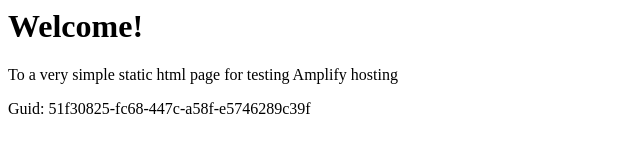
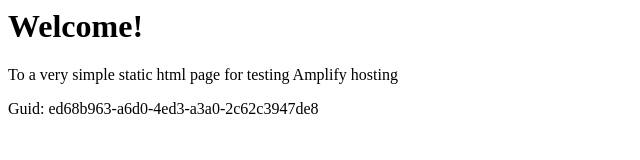
Before and after one commit to aws-aemilia-mxp/Github-PR-Commit-Integration-Test-DoNotTouch-GithubWebhookPreviewCanaryTest-v1-prod-eu-south-1, a website: page src/index.html in a window 1280 px wide. Shown: the full height of the page, 0-640 px from the left. Drawn offline with Linux system fonts and the light colour scheme.

Commit message:
commit from integ tests

```diff
--- a/src/index.html
+++ b/src/index.html
@@ -12,6 +12,6 @@
 <body>
     <h1>Welcome!</h1>
     <p>To a very simple static html page for testing Amplify hosting</p>
-    <p>Guid: 51f30825-fc68-447c-a58f-e5746289c39f</p></body>
+    <p>Guid: ed68b963-a6d0-4ed3-a3a0-2c62c3947de8</p></body>
 
 </html>
```
